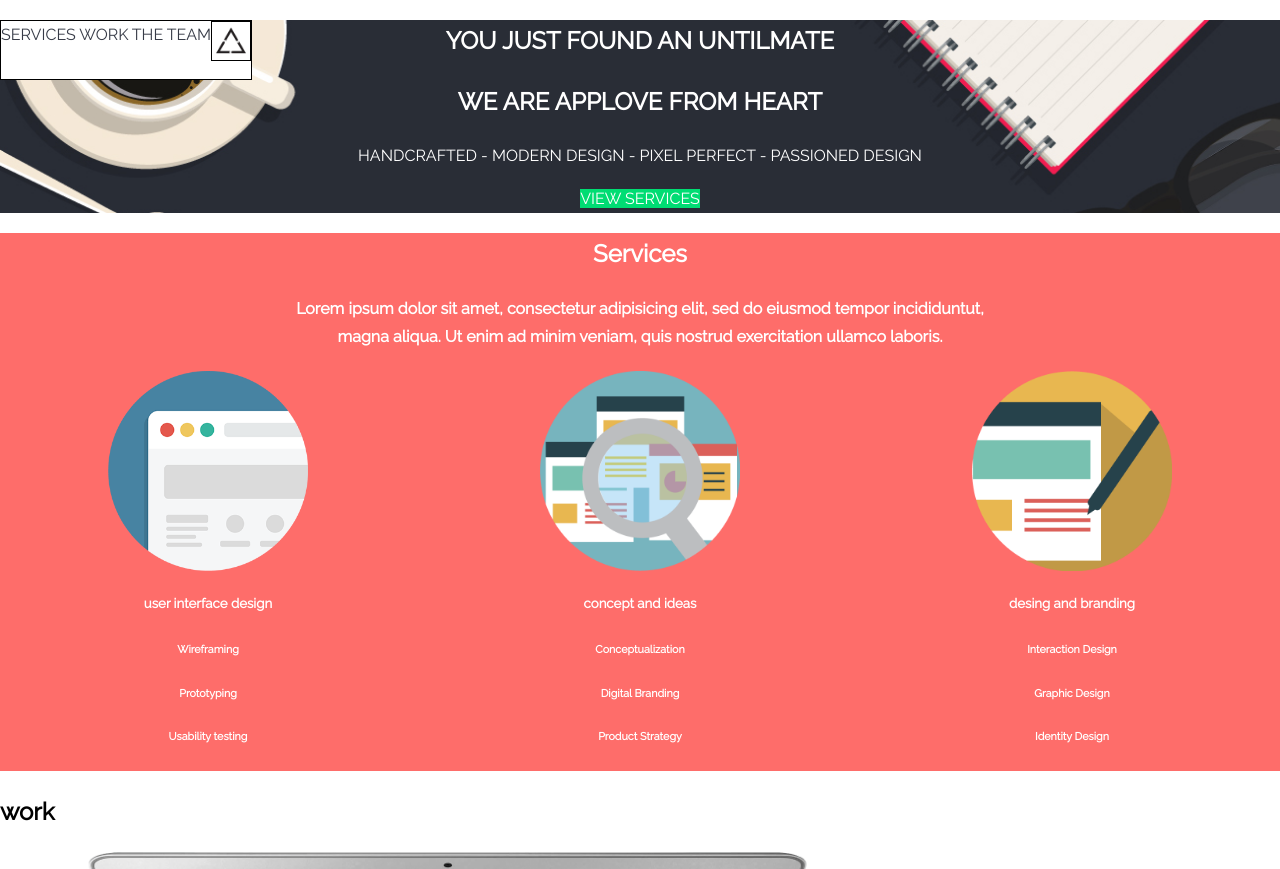
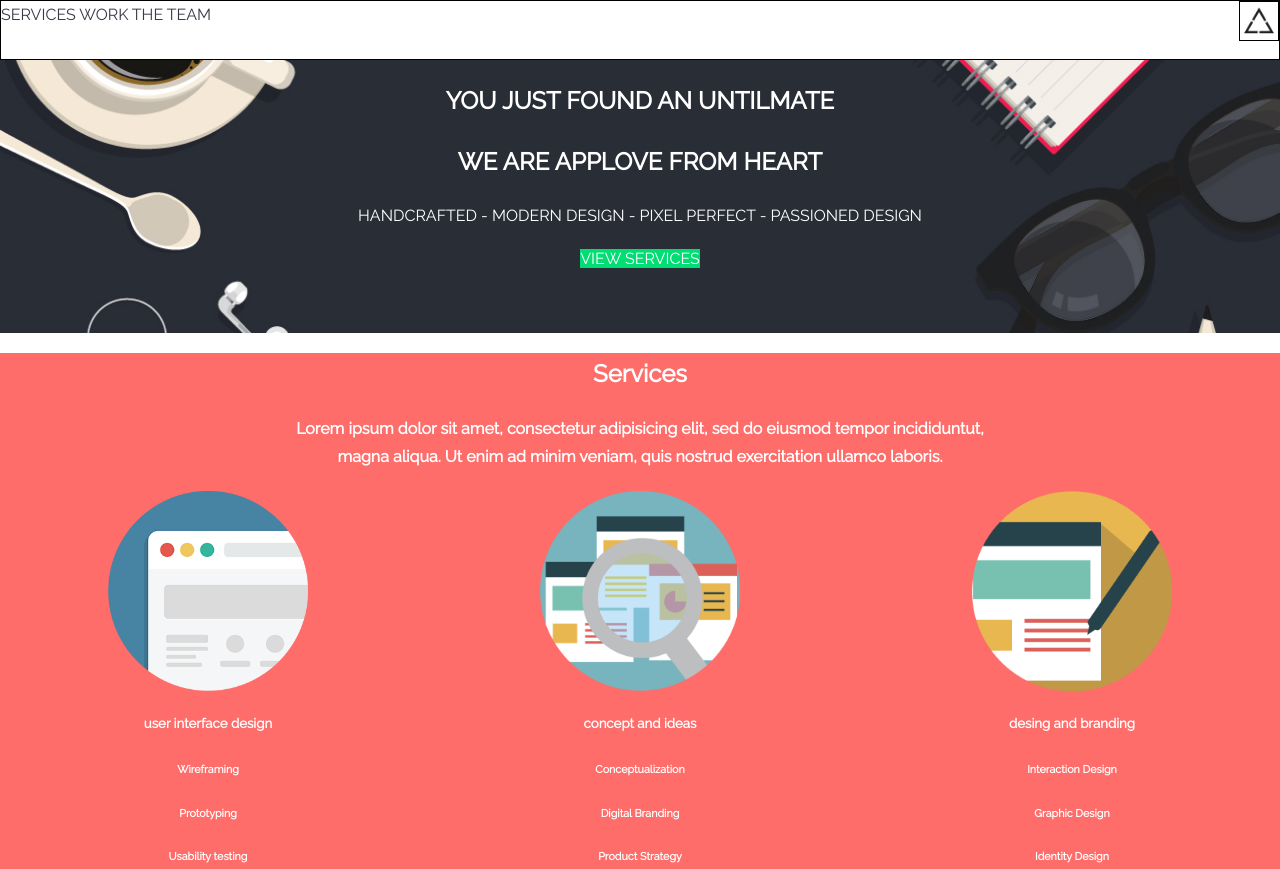
Before and after one commit to ValeOlivares/applove1, a plain HTML site: page index.html in a window 1280 px wide. Shown: the top 869 px of the page. Drawn offline with Linux system fonts and the light colour scheme; files whose address does not match are found by name.

Commit message:
modificando header

```diff
--- a/css/main.css
+++ b/css/main.css
@@ -76,6 +76,8 @@ header{
   background-color: white;
   color: black;
   text-transform: uppercase;
+  display: inline-block;
+  width: 100%;
   height: 60px;
   position: fixed;
   border: 1px solid black;
@@ -92,6 +94,7 @@ header{
   background-size: cover;
   text-transform: uppercase;
   text-align: center;
+  padding: 60px;
   color: white;
 }
 .services{
```
